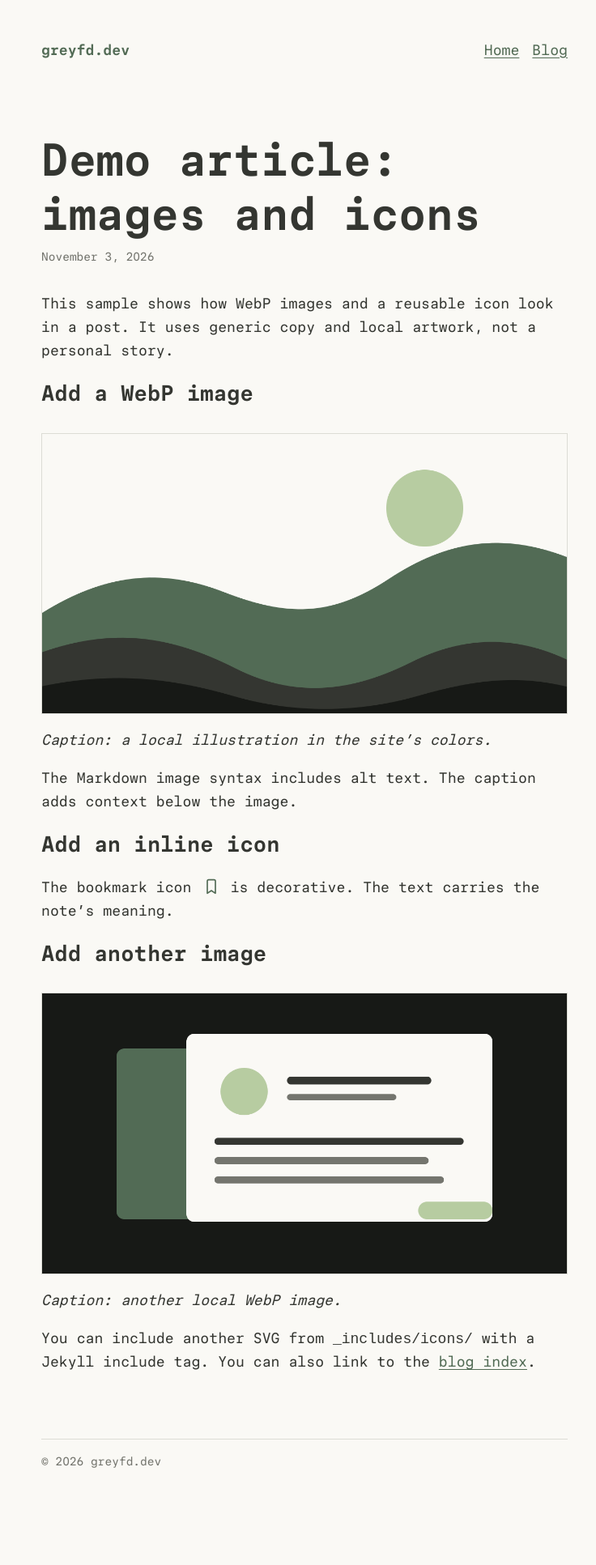
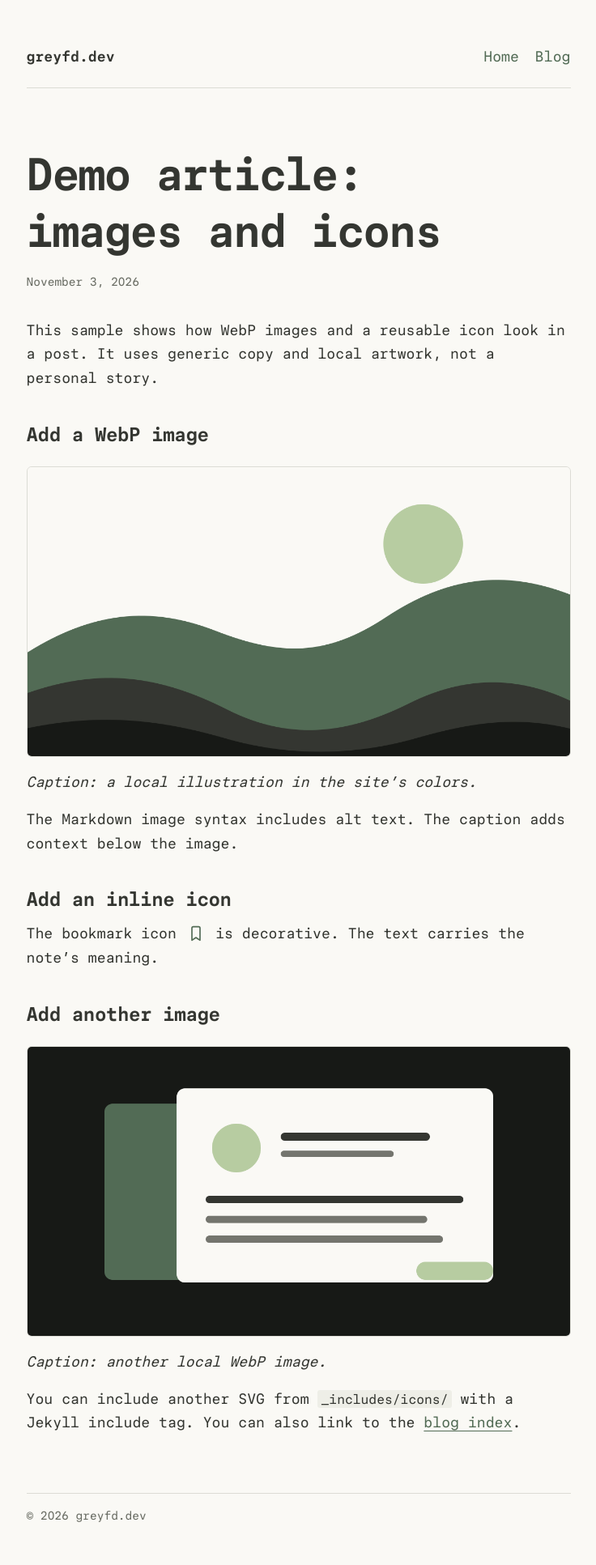
Before and after one commit to greyfd/greyfd.dev, a Jekyll site: the page built from _posts/2026-11-02-demo-article.md, in a window 1280 px wide. Shown: the whole page at 81% size, without its empty margins (264-1000 px from the left). Built offline with Jekyll 4.4.1, drawn with Linux system fonts in a browser that asks for light colours; before the commit the page ends 1857 px from its top, so only the background shows below that.

Commit message:
Improve responsive styles and HTML accessibility

```diff
--- a/404.html
+++ b/404.html
@@ -3,11 +3,13 @@
     <head>
         <meta charset="UTF-8">
         <meta name="viewport" content="width=device-width, initial-scale=1">
+        <meta name="color-scheme" content="light dark">
         <meta name="robots" content="noindex">
         <title>Page Not Found | greyfd.dev</title>
         <link rel="stylesheet" href="/style.css">
     </head>
     <body>
+        <a class="skip-link" href="#main-content">Skip to content</a>
         <header>
             <a href="/" class="site-name">greyfd.dev</a>
             <nav aria-label="Main navigation">
@@ -16,7 +18,7 @@
             </nav>
         </header>
 
-        <main class="not-found">
+        <main id="main-content" tabindex="-1" class="not-found">
             <p class="not-found-code">ERROR 404</p>
             <h1>Page not found.</h1>
             <p>This address may be wrong, or the page may have moved.</p>
--- a/_layouts/default.html
+++ b/_layouts/default.html
@@ -3,19 +3,21 @@
     <head>
         <meta charset="UTF-8">
         <meta name="viewport" content="width=device-width, initial-scale=1">
+        <meta name="color-scheme" content="light dark">
         <title>{{ page.title | escape }} | greyfd.dev</title>
         <link rel="stylesheet" href="/style.css">
     </head>
     <body>
+        <a class="skip-link" href="#main-content">Skip to content</a>
         <header>
             <a href="/" class="site-name">greyfd.dev</a>
             <nav aria-label="Main navigation">
                 <a href="/">Home</a>
-                <a href="/blog/">Blog</a>
+                <a href="/blog/"{% if page.url == '/blog/' %} aria-current="page"{% endif %}>Blog</a>
             </nav>
         </header>
 
-        <main>
+        <main id="main-content" tabindex="-1">
             {{ content }}
         </main>
 
--- a/_posts/2026-11-02-demo-article.md
+++ b/_posts/2026-11-02-demo-article.md
@@ -8,7 +8,7 @@
 
 ## Add a WebP image
 
-![An abstract sun above overlapping sage hills.](/images/blog/demo-landscape.webp)
+![An abstract sun above overlapping sage hills.](/images/blog/demo-landscape.webp){: width="1200" height="640" decoding="async"}
 
 *Caption: a local illustration in the site's colors.*
 
@@ -20,7 +20,7 @@
 
 ## Add another image
 
-![A simple stack of paper cards in charcoal, off-white, and sage.](/images/blog/demo-cards.webp)
+![A simple stack of paper cards in charcoal, off-white, and sage.](/images/blog/demo-cards.webp){: width="1200" height="640" loading="lazy" decoding="async"}
 
 *Caption: another local WebP image.*
 
--- a/blog/index.html
+++ b/blog/index.html
@@ -5,7 +5,7 @@
 ---
 <h1>Blog</h1>
 {% if site.posts.size > 0 %}
-<ul class="post-list">
+<ul class="post-list" role="list">
     {% for post in site.posts %}
     <li>
         <h2><a href="{{ post.url | relative_url }}">{{ post.title | escape }}</a></h2>
--- a/style.css
+++ b/style.css
@@ -12,47 +12,154 @@
   box-sizing: border-box;
 }
 
+:root {
+  color-scheme: light dark;
+
+  --background: #faf9f5;
+  --text: #343631;
+  --muted: #696c63;
+  --accent: #526b55;
+  --border: #dcdcd5;
+  --surface: #eeeee7;
+  --selection-text: #273629;
+  --selection-background: #d7e4d1;
+}
+
+html {
+  /* https://defensivecss.dev/tip/scrollbar-gutter/ */
+  scrollbar-gutter: stable;
+  /* stylelint-disable-next-line property-no-vendor-prefix -- Safari needs this prefix. */
+  -webkit-text-size-adjust: 100%;
+  text-size-adjust: 100%;
+  background: var(--background);
+}
+
 body {
-  width: calc(100% - 2rem);
-  max-width: 670px;
-  margin: 40px auto;
-  padding: 0 10px;
-  font-family: "Paper Mono", ui-monospace, "SFMono-Regular", Menlo, Consolas, "Liberation Mono", monospace;
-  font-size: 18px;
+  max-inline-size: 46rem;
+  margin-block: clamp(1.5rem, 4vw, 3rem);
+  margin-inline: auto;
+  padding-inline: clamp(1.25rem, 4vw, 2rem);
+  font-family: "Paper Mono", ui-monospace, SFMono-Regular, Menlo, Consolas, "Liberation Mono", monospace;
   font-size: clamp(1rem, 0.94rem + 0.5vw, 1.125rem);
-  line-height: 1.6;
-  color: #343631;
-  background: #faf9f5;
+  line-height: 1.65;
+  color: var(--text);
+  background: var(--background);
   overflow-wrap: anywhere;
+}
+
+a {
+  color: var(--accent);
+  text-underline-offset: 0.2em;
+  text-decoration-thickness: 0.07em;
+}
+
+.skip-link {
+  position: absolute;
+  inset-block-start: 0.5rem;
+  inset-inline-start: 0.5rem;
+  z-index: 1;
+  max-inline-size: calc(100% - 1rem);
+  padding: 0.5rem 0.75rem;
+  border: 2px solid currentcolor;
+  background: var(--background);
+  transform: translateY(calc(-100% - 1rem));
+}
+
+.skip-link:focus {
+  transform: none;
 }
 
 body > header {
   display: flex;
   align-items: center;
   justify-content: space-between;
+
+  /* Keep a minimum gap even when space-between has no free space. */
+  gap: 0.5rem 1.5rem;
   flex-wrap: wrap;
-  gap: 0.5rem 1rem;
+  padding-block-end: 1rem;
+  border-block-end: 1px solid var(--border);
 }
 
-body > header,
-body > header *,
-footer,
-footer * {
-  -webkit-user-select: none;
-  -moz-user-select: none;
-  user-select: none;
+/* https://defensivecss.dev/tip/flexbox-min-content-size/ */
+body > header > *,
+.contact-links li,
+.contact-links span {
+  min-inline-size: 0;
 }
 
 .site-name {
-  color: inherit;
+  display: inline-flex;
+  align-items: center;
+  min-block-size: 2.75rem;
+  color: var(--text);
   font-weight: 700;
   text-decoration: none;
 }
 
+/* https://defensivecss.dev/tip/flexbox-wrapping/ */
+nav,
 .contact-links {
   display: flex;
   flex-wrap: wrap;
   gap: 0.5rem 1.25rem;
+}
+
+nav a {
+  display: inline-flex;
+  align-items: center;
+  min-block-size: 2.75rem;
+  text-decoration: none;
+}
+
+nav a[aria-current="page"] {
+  text-decoration: underline;
+}
+
+main {
+  margin-block-start: clamp(3rem, 8vw, 4.5rem);
+}
+
+h1,
+h2,
+h3 {
+  margin-block: 0 0.75rem;
+  line-height: 1.25;
+  text-wrap: balance;
+}
+
+h1 {
+  font-size: clamp(2rem, 1.4rem + 4vw, 3.5rem);
+  letter-spacing: -0.035em;
+}
+
+h2 {
+  font-size: clamp(1.25rem, 1.1rem + 0.6vw, 1.5rem);
+  letter-spacing: -0.02em;
+}
+
+h3 {
+  font-size: 1.125rem;
+}
+
+p {
+  max-inline-size: 65ch;
+  margin-block: 0 1rem;
+}
+
+p:last-child {
+  margin-block-end: 0;
+}
+
+section + section {
+  margin-block-start: clamp(2.5rem, 7vw, 3.5rem);
+}
+
+.intro h1 {
+  margin-block-end: 1.25rem;
+}
+
+.contact-links {
   margin: 0;
   padding: 0;
   list-style: none;
@@ -62,214 +169,134 @@
   display: inline-flex;
   align-items: center;
   gap: 0.5rem;
-  min-height: 2.75rem;
+  min-block-size: 2.75rem;
+  max-inline-size: 100%;
 }
 
 .contact-icon {
-  width: 1.2rem;
-  height: 1.2rem;
+  inline-size: 1.2rem;
+  block-size: 1.2rem;
   flex: 0 0 auto;
 }
 
-nav {
-  display: flex;
-  flex-wrap: wrap;
-  gap: 0 1rem;
-}
-
-nav a {
-  display: inline-flex;
-  align-items: center;
-  min-height: 2.75rem;
-}
-
-main {
-  min-width: 0;
-}
-
 .post-list {
-  margin: 1.5rem 0;
+  margin-block: 2rem 0;
   padding: 0;
   list-style: none;
 }
 
-.post-list li + li {
-  margin-top: 1.5rem;
+.post-list li {
+  padding-block: 1.5rem;
+  border-block-start: 1px solid var(--border);
 }
 
 .post-list h2 {
-  margin: 0 0 0.25rem;
+  margin-block-end: 0.5rem;
   font-size: 1.2rem;
 }
 
 .post-date {
   display: block;
-  color: #74756e;
+  color: var(--muted);
   font-size: 0.9rem;
 }
 
 .post-header {
-  margin: clamp(3rem, 10vw, 5rem) 0 2rem;
+  margin-block-end: 2rem;
 }
 
 .post-header h1 {
-  margin-bottom: 0.5rem;
+  margin-block-end: 1rem;
+}
+
+.post-content :is(h2, h3) {
+  margin-block-start: 2.5rem;
+}
+
+/* https://defensivecss.dev/tip/img-max-width/ */
+img {
+  display: block;
+  max-inline-size: 100%;
+  block-size: auto;
 }
 
 .post-content img {
-  display: block;
-  width: 100%;
-  height: auto;
-  margin: 2rem 0 0.5rem;
-  border: 1px solid #dcdcd5;
+  margin-block: 1.5rem 0.5rem;
+  border: 1px solid var(--border);
+  border-radius: 0.375rem;
+}
+
+code {
+  padding: 0.1em 0.25em;
+  border-radius: 0.2rem;
+  font-family: inherit;
+  font-size: 0.9em;
+  background: var(--surface);
 }
 
 .post-icon {
   display: inline-block;
-  width: 1.25rem;
-  height: 1.25rem;
+  inline-size: 1.25rem;
+  block-size: 1.25rem;
   margin-inline: 0.2rem;
-  color: #526b55;
+  color: var(--accent);
   vertical-align: -0.2em;
 }
 
-.intro {
-  margin: clamp(3rem, 10vw, 5rem) 0;
-}
-
-.not-found {
-  margin: clamp(3rem, 10vw, 5rem) 0;
-}
-
 .not-found-code {
-  color: #526b55;
+  color: var(--accent);
   font-size: 0.875rem;
 }
 
 .not-found-link {
   display: inline-flex;
   align-items: center;
-  min-height: 2.75rem;
-  margin-top: 0.75rem;
-}
-
-h1,
-h2,
-h3 {
-  line-height: 1.2;
-  overflow-wrap: anywhere;
-}
-
-h1 {
-  font-size: 2.5rem;
-  font-size: clamp(2rem, 1.4rem + 4vw, 3.5rem);
-}
-
-section {
-  margin-top: clamp(2.5rem, 8vw, 4rem);
-}
-
-p {
-  max-width: 65ch;
-}
-
-a:link,
-a:visited {
-  color: #526b55;
-  text-underline-offset: 0.15em;
+  min-block-size: 2.75rem;
+  margin-block-start: 0.75rem;
 }
 
 ::selection {
-  color: #273629;
-  background-color: #d7e4d1;
+  color: var(--selection-text);
+  background-color: var(--selection-background);
 }
 
-::-moz-selection {
-  color: #273629;
-  background-color: #d7e4d1;
+footer {
+  margin-block-start: clamp(3rem, 8vw, 4.5rem);
+  padding-block-start: 1rem;
+  border-block-start: 1px solid var(--border);
+  color: var(--muted);
+  font-size: 0.9rem;
 }
 
 a:focus-visible {
-  outline: 2px solid currentColor;
-  outline-offset: 3px;
+  outline: 2px solid currentcolor;
+  outline-offset: 4px;
+  border-radius: 2px;
 }
 
-footer {
-  margin-top: clamp(3rem, 8vw, 5rem);
-  padding-top: 1rem;
-  border-top: 1px solid #dcdcd5;
-  color: #74756e;
-  font-size: 0.9rem;
-}
-
-footer p {
-  margin: 0;
-}
-
-a[target='_blank']:not(:empty):not(:has(*))::after {
+a[target="_blank"]:not(:empty, :has(*))::after {
   content: "↗";
   display: inline-block;
   margin-inline-start: 0.125rem;
 }
 
-@media (prefers-color-scheme: dark) {
-  body {
-    color: #e2e3dc;
-    background: #171916;
-  }
-
-  a:link,
-  a:visited {
-    color: #b7cca1;
-  }
-
-  ::selection {
-    color: #f4f6ef;
-    background-color: #526747;
-  }
-
-  ::-moz-selection {
-    color: #f4f6ef;
-    background-color: #526747;
-  }
-
-  footer {
-    border-color: #3b3e37;
-    color: #a3a69d;
-  }
-
-  .post-date {
-    color: #a3a69d;
-  }
-
-  .post-content img {
-    border-color: #3b3e37;
-  }
-
-  .post-icon {
-    color: #b7cca1;
-  }
-
-  .not-found-code {
-    color: #b7cca1;
+/* https://defensivecss.dev/tip/hover-media/ */
+@media (hover: hover) {
+  a:hover {
+    text-decoration: underline;
+    text-decoration-thickness: 0.12em;
   }
 }
 
-@media (max-width: 420px) {
-  body {
-    width: calc(100% - 1.5rem);
-    margin: 24px auto;
-  }
-
-  body > header {
-    align-items: flex-start;
-  }
-
-  nav {
-    column-gap: 0.75rem;
-  }
-
-  .intro {
-    margin: 3rem 0;
+@media (prefers-color-scheme: dark) {
+  :root {
+    --background: #171916;
+    --text: #e2e3dc;
+    --muted: #a3a69d;
+    --accent: #b7cca1;
+    --border: #3b3e37;
+    --surface: #282c25;
+    --selection-text: #f4f6ef;
+    --selection-background: #526747;
   }
 }
```
Also changed, not shown: _notes/html-css-review.md (added, +120 -0 lines), index.html (+5 -3 lines).
